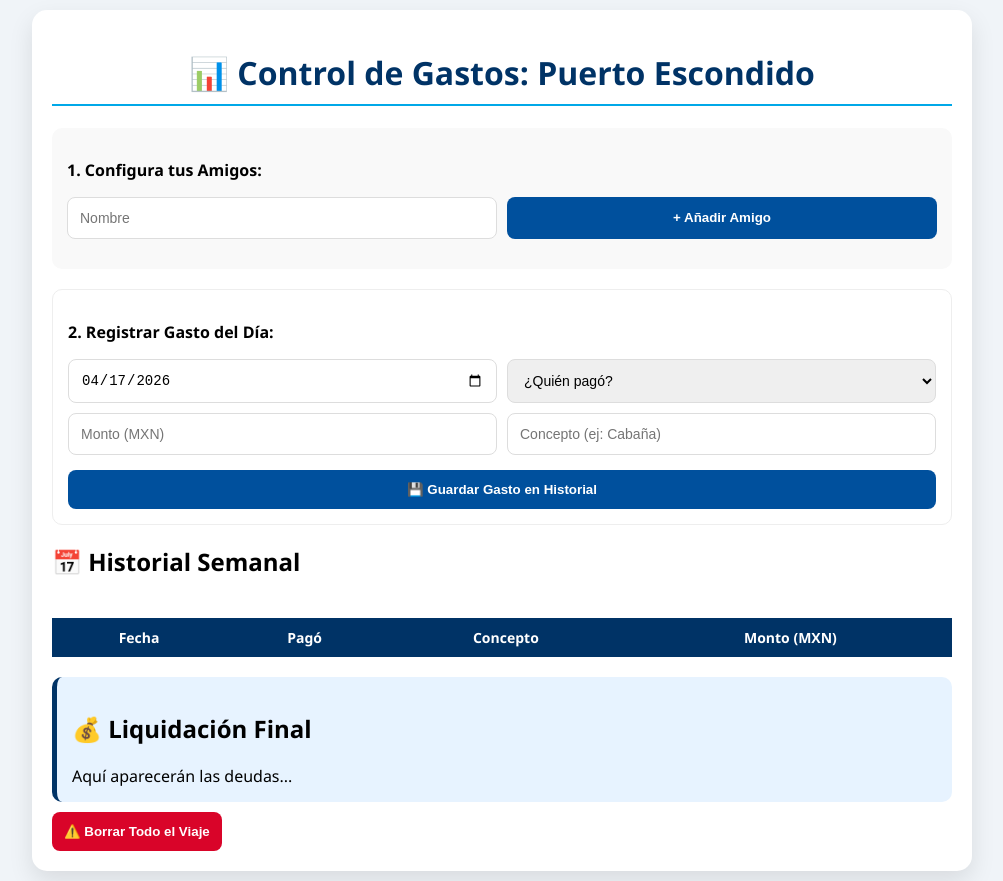
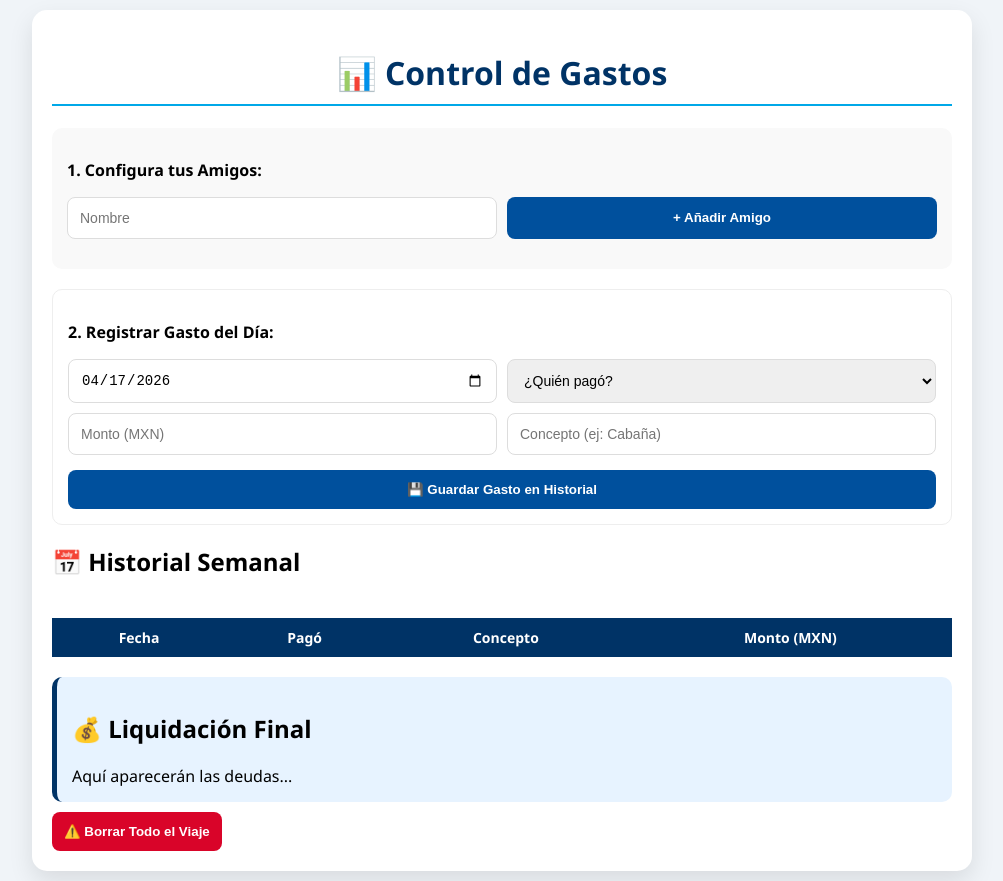
Before and after one commit to Edwin1Macias/Gastos-de-Viaje, a plain HTML site: page index.html in a window 1280 px wide. Shown: the whole page, without its empty margins (138-1141 px from the left). Drawn offline with Linux system fonts and the light colour scheme.

Commit message:
Update index.html

```diff
--- a/index.html
+++ b/index.html
@@ -87,7 +87,7 @@
 <body>
 
 <div class="container">
-    <h1>📊 Control de Gastos: Puerto Escondido</h1>
+    <h1>📊 Control de Gastos</h1>
 
     <div style="background: #f9f9f9; padding: 15px; border-radius: 10px; margin-bottom: 20px;">
         <p><strong>1. Configura tus Amigos:</strong></p>
```
